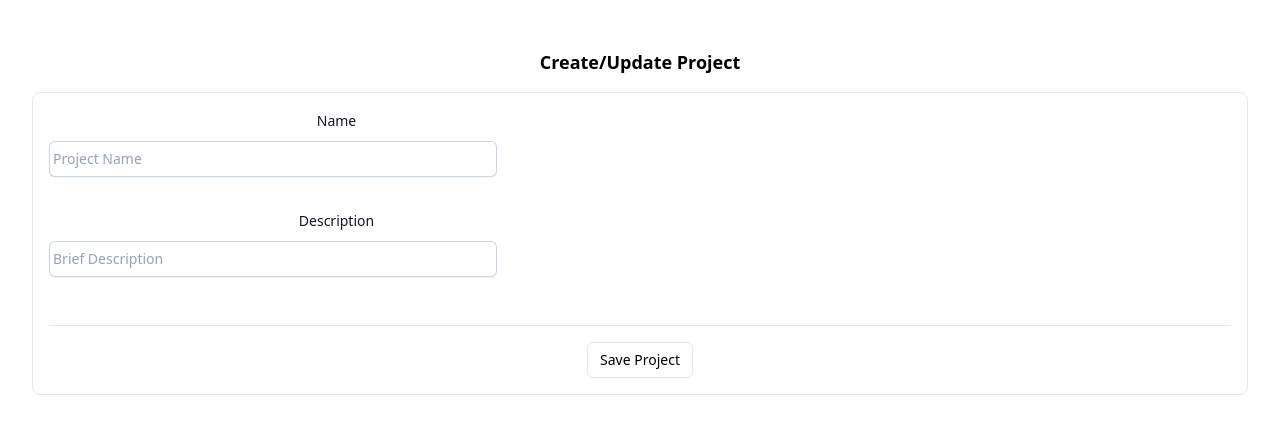
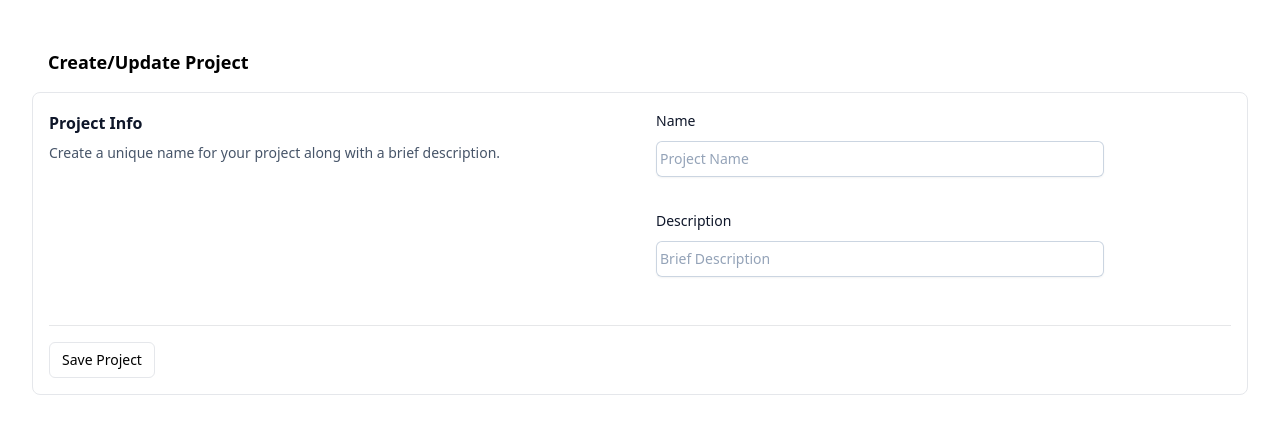
Before and after one commit to justinsprecco/Acumen, a React (Vite) app in the folder client/: page /project/edit in a window 1280 px wide. Shown: the top 434 px of the page. Built offline with nearby package versions, Linux system fonts and the light colour scheme.

Commit message:
add more styling

```diff
--- a/client/src/components/Project.jsx
+++ b/client/src/components/Project.jsx
@@ -23,10 +23,8 @@ class Project extends Component {
             >
               Edit
             </Link>
-          </div>
-          <div className="flex gap-2">
             <button
-              className="action-btn"
+              className="action-btn hover:bg-red-500 hover:text-red-100"
               type="button"
               onClick={(e) => {
                 e.stopPropagation();
--- a/client/src/components/Task.jsx
+++ b/client/src/components/Task.jsx
@@ -15,10 +15,8 @@ class Task extends Component {
             <Link className="action-btn" to={`/task/edit/${task._id}`}>
               Edit
             </Link>
-          </div>
-          <div className="flex gap-2">
             <button
-              className="action-btn"
+              className="action-btn hover:bg-red-500 hover:text-red-100"
               type="button"
               onClick={() => {
                 deleteTask(task._id);
--- a/client/src/pages/ProjectEdit.jsx
+++ b/client/src/pages/ProjectEdit.jsx
@@ -64,17 +64,28 @@ class ProjectEdit extends Component {
     if (error) return <ErrorMessage error={error} />;
     return (
       <>
-        <h3 className="text-lg font-semibold p-4">Create/Update Project</h3>
+        <h3 className="text-left text-lg font-semibold p-4">
+          Create/Update Project
+        </h3>
         <form
           onSubmit={this.onSubmit}
           className="border rounded-lg overflow-hidden p-4"
         >
           <div className="grid grid-cols-1 gap-x-8 gap-y-10 border-b border-slate-900/10 pb-12 md:grid-cols-2">
+            <div className="text-left">
+              <h2 className="text-base font-semibold leading-7 text-slate-900">
+                Project Info
+              </h2>
+              <p className="mt-1 text-sm leading-6 text-slate-600">
+                Create a unique name for your project along with a brief
+                description.
+              </p>
+            </div>
             <div className="grid max-w-2xl grid-cols-1 gap-x-6 gap-y-8 ">
               <div className="sm:col-span-4">
                 <label
                   htmlFor="name"
-                  className="block text-sm font-medium leading-6 text-slate-900"
+                  className=" block text-sm text-left font-medium leading-6 text-slate-900"
                 >
                   Name
                 </label>
@@ -95,7 +106,7 @@ class ProjectEdit extends Component {
               <div className="sm:col-span-4">
                 <label
                   htmlFor="description"
-                  className="block text-sm font-medium leading-6 text-slate-900"
+                  className="block text-sm text-left font-medium leading-6 text-slate-900"
                 >
                   Description
                 </label>
@@ -115,11 +126,13 @@ class ProjectEdit extends Component {
               </div>
             </div>
           </div>
-          <input
-            type="submit"
-            value="Save Project"
-            className="action-btn cursor-pointer mt-4"
-          />
+          <div className="flex align-left">
+            <input
+              type="submit"
+              value="Save Project"
+              className="action-btn cursor-pointer mt-4"
+            />
+          </div>
         </form>
       </>
     );
--- a/client/src/pages/Projects.jsx
+++ b/client/src/pages/Projects.jsx
@@ -42,7 +42,14 @@ class Projects extends Component {
 
     return (
       <>
-        <h3 className="text-lg font-semibold p-4">Projects</h3>
+        <div className="flex justify-between items-center">
+          <h3 className="text-left text-lg font-semibold p-4">Projects</h3>
+          <div className="flex gap-2">
+            <Link className="action-btn" to={`/project/edit`}>
+              New Project
+            </Link>
+          </div>
+        </div>
         <div className="border rounded-lg overflow-hidden">
           <div className="relative w-full overflow-auto">
             <table className="w-full text-sm">
@@ -63,11 +70,6 @@ class Projects extends Component {
             </table>
           </div>
         </div>
-        <div className="flex gap-2">
-          <Link className="action-btn" to={`/project/edit`}>
-            New Project
-          </Link>
-        </div>
       </>
     );
   }
--- a/client/src/pages/TaskEdit.jsx
+++ b/client/src/pages/TaskEdit.jsx
@@ -65,17 +65,28 @@ class TaskEdit extends Component {
     if (error) return <ErrorMessage error={error} />;
     return (
       <>
-        <h3 className="text-lg font-semibold p-4">Create/Update Task</h3>
+        <h3 className="text-left text-lg font-semibold p-4">
+          Create/Update Task
+        </h3>
         <form
           onSubmit={this.handleSubmit}
           className="border rounded-lg overflow-hidden p-4"
         >
           <div className="grid grid-cols-1 gap-x-8 gap-y-10 border-b border-slate-900/10 pb-12 md:grid-cols-2">
+            <div className="text-left">
+              <h2 className="text-base font-semibold leading-7 text-slate-900">
+                Task Info
+              </h2>
+              <p className="mt-1 text-sm leading-6 text-slate-600">
+                Create a unique name for your task along with a brief
+                description.
+              </p>
+            </div>
             <div className="grid max-w-2xl grid-cols-1 gap-x-6 gap-y-8 ">
               <div className="sm:col-span-4">
                 <label
                   htmlFor="name"
-                  className="block text-sm font-medium leading-6 text-slate-900"
+                  className="block text-sm text-left font-medium leading-6 text-slate-900"
                 >
                   Name
                 </label>
@@ -96,7 +107,7 @@ class TaskEdit extends Component {
               <div className="sm:col-span-4">
                 <label
                   htmlFor="description"
-                  className="block text-sm font-medium leading-6 text-slate-900"
+                  className="block text-sm text-left font-medium leading-6 text-slate-900"
                 >
                   Description
                 </label>
@@ -116,11 +127,13 @@ class TaskEdit extends Component {
               </div>
             </div>
           </div>
-          <input
-            type="submit"
-            value="Save Task"
-            className="action-btn cursor-pointer mt-4"
-          />
+          <div className="flex align-left">
+            <input
+              type="submit"
+              value="Save Task"
+              className="action-btn cursor-pointer mt-4"
+            />
+          </div>
         </form>
       </>
     );
--- a/client/src/pages/Tasks.jsx
+++ b/client/src/pages/Tasks.jsx
@@ -54,7 +54,14 @@ class Tasks extends Component {
 
     return (
       <>
-        <h3 className="text-lg font-semibold p-4">{project?.name}</h3>
+        <div className="flex justify-between items-center">
+          <h3 className="text-lg font-semibold p-4">{project?.name} - Tasks</h3>
+          <div className="flex gap-2">
+            <Link className="action-btn" to={`/task/create/${id}`}>
+              New Task
+            </Link>
+          </div>
+        </div>
         <div className="border rounded-lg overflow-hidden">
           <div className="relative w-full overflow-auto">
             <table className="w-full text-sm">
@@ -71,11 +78,6 @@ class Tasks extends Component {
               </tbody>
             </table>
           </div>
-        </div>
-        <div className="flex gap-2">
-          <Link className="action-btn" to={`/task/create/${id}`}>
-            New Task
-          </Link>
         </div>
       </>
     );
```
